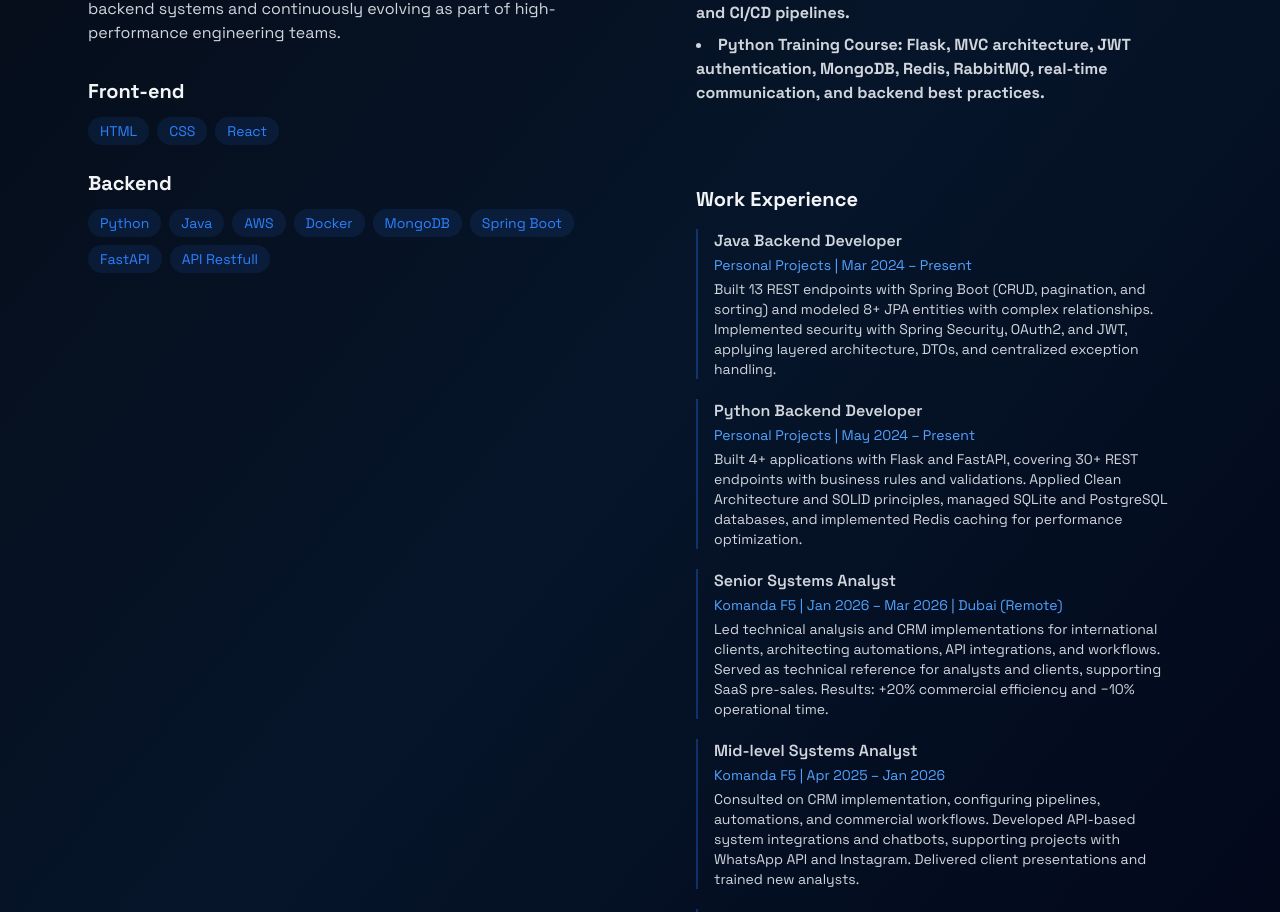
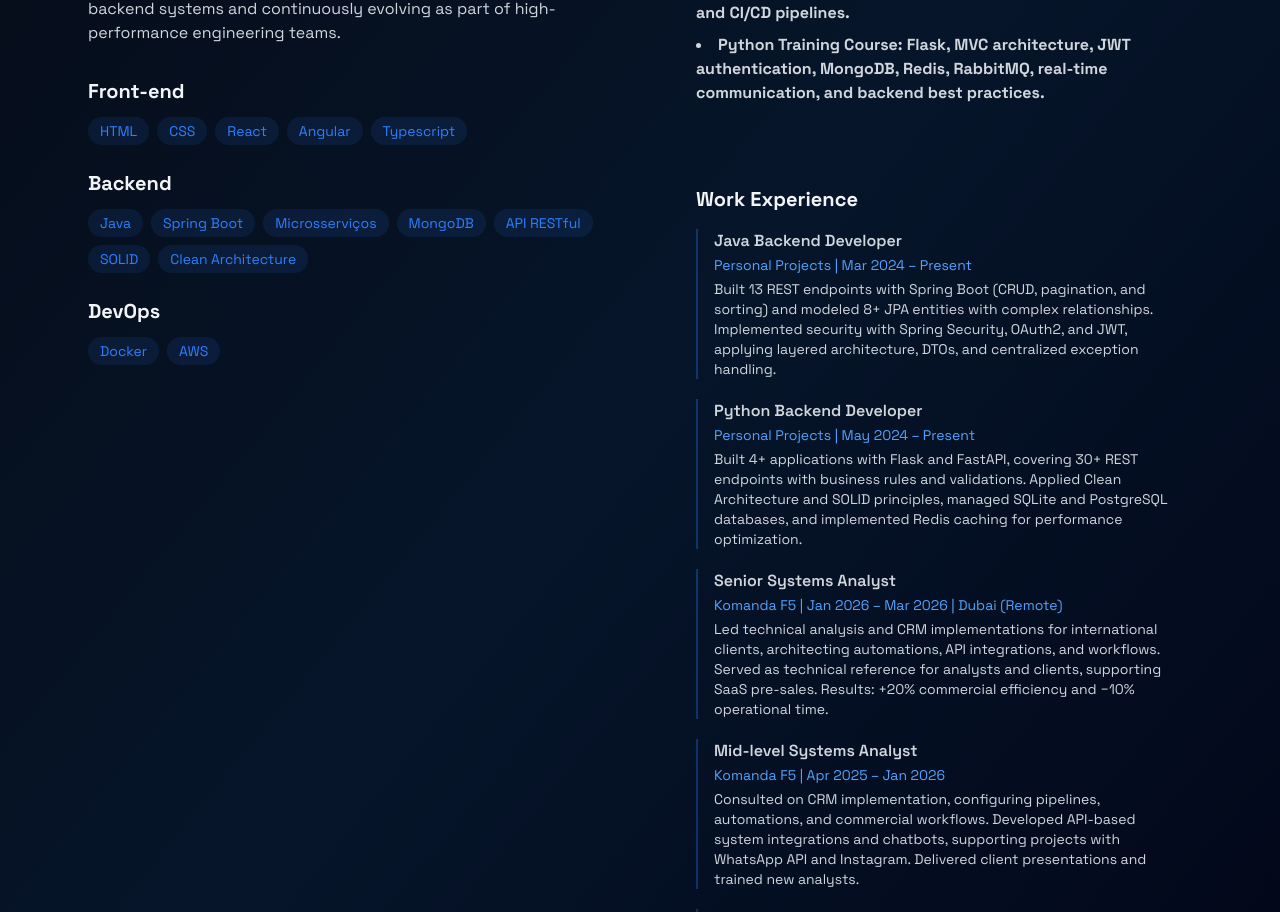
Before and after one commit to junior-bortolanza/portfolio-dev, a React (Vite) app: page / in a window 1280 px wide. Shown: the part 1183-2095 px from the top of the page. Built offline with nearby package versions, Linux system fonts and the light colour scheme.

Commit message:
Refactoring about section

```diff
--- a/src/components/sections/About.jsx
+++ b/src/components/sections/About.jsx
@@ -3,17 +3,21 @@ import { useTranslation } from "react-i18next";
 
 export const About = () => {
   const { t } = useTranslation();
-  const frontendSkills = ["HTML", "CSS", "React"];
+  const frontendSkills = ["HTML", "CSS", "React", "Angular", "Typescript"];
 
   const backendSkills = [
-    "Python",
     "Java",
-    "AWS",
+    "Spring Boot",
+    "Microsserviços",
+    "MongoDB",
+    " API RESTful",
+    "SOLID",
+    "Clean Architecture"
+  ];
+
+  const DevOps = [
     "Docker",
-    "MongoDB",
-    "Spring Boot",
-    "FastAPI",
-    "API Restfull"
+    "AWS"
   ];
 
   return (
@@ -53,7 +57,7 @@ export const About = () => {
               </div>
 
               {/* BACKEND */}
-              <div>
+              <div className="mb-6">
                 <h3 className="text-xl font-bold mb-3">{t("about.backendTitle")}</h3>
                 <div className="flex flex-wrap gap-2">
                   {backendSkills.map((tech) => (
@@ -67,6 +71,22 @@ export const About = () => {
                   ))}
                 </div>
               </div>
+
+              <div>
+                <h3 className="text-xl font-bold mb-3">{t("about.devopsTitle")}</h3>
+                <div className="flex flex-wrap gap-2">
+                  {DevOps.map((tech) => (
+                    <span
+                      key={tech}
+                      className="bg-blue-500/10 text-blue-500 py-1 px-3 rounded-full text-sm
+                                 hover:bg-blue-500/20 transition"
+                    >
+                      {tech}
+                    </span>
+                  ))}
+                </div>
+              </div>
+
             </div>
 
             {/* EDUCATION + WORK */}
--- a/src/i18n/locales/en.json
+++ b/src/i18n/locales/en.json
@@ -5,7 +5,6 @@
     "projects": "Projects",
     "contact": "Contact"
   },
-
   "hero": {
     "title": "Hi, I'm Junior",
     "description": "Java Backend Developer | Spring Boot\n\nI build secure and scalable REST APIs with Spring Security (JWT/OAuth2), JPA, and PostgreSQL, applying Clean Architecture and SOLID principles. Secondary stack in Python (FastAPI, Flask) for automations and integrations.",
@@ -13,7 +12,6 @@
     "contact": "Contact Me",
     "downloadCV": "Download CV"
   },
-
   "about": {
     "title": "About Me",
     "text": "Back-End Developer with hands-on experience building personal and real-world projects using Python (FastAPI) and Java (Spring Boot). I have developed 19 REST endpoints, implemented multiple MongoDB CRUD operations, and applied Clean Architecture, SOLID principles, and Repository Pattern. Experienced in entity modeling, transactions, pagination, DTOs, validation, and automated testing. Focused on delivering scalable, maintainable backend systems and continuously evolving as part of high-performance engineering teams.",
@@ -23,6 +21,7 @@
     "subtitle_3": "Python Training Course: Flask, MVC architecture, JWT authentication, MongoDB, Redis, RabbitMQ, real-time communication, and backend best practices.",
     "frontendTitle": "Front-end",
     "backendTitle": "Backend",
+    "devopsTitle": "DevOps",
     "workExperience": "Work Experience",
     "experience_1_role": "Java Backend Developer",
     "experience_1_meta": "Personal Projects | Mar 2024 – Present",
@@ -40,7 +39,6 @@
     "experience_5_meta": "Komanda F5 | Dec 2024 – Apr 2025",
     "experience_5_desc": "Participated in CRM implementation and configuration, including pipelines, automations, and chatbots. Supported API integrations, documented processes, and conducted client onboarding. Developed a technical case presented to leadership."
   },
-
   "projects": {
     "title": "Projects",
     "featured_project": "⭐ Featured Project",
@@ -57,7 +55,6 @@
     "view_github": "View on GitHub →",
     "coming_soon": "Coming soon on GitHub"
   },
-
   "contact": {
     "subtitle": "Shall we turn your idea into reality?",
     "name_label": "Name",
--- a/src/i18n/locales/pt.json
+++ b/src/i18n/locales/pt.json
@@ -5,7 +5,6 @@
     "projects": "Projetos",
     "contact": "Contato"
   },
-
   "hero": {
     "title": "Olá, eu sou o Junior",
     "description": "Desenvolvedor Backend Java | Spring Boot\n\nConstruo APIs REST seguras e escaláveis com Spring Security (JWT/OAuth2), JPA e PostgreSQL, aplicando Clean Architecture e SOLID. Stack secundária em Python (FastAPI, Flask) para automações e integrações.",
@@ -13,7 +12,6 @@
     "contact": "Fale Comigo",
     "downloadCV": "Baixar CV"
   },
-
   "about": {
     "title": "Sobre Mim",
     "text": "Desenvolvedor Back-End com experiência prática na criação de aplicações utilizando Java (Spring Boot) e Python (FastAPI, Flask). Experiência no desenvolvimento de APIs REST, modelagem com JPA, implementação de segurança com Spring Security, OAuth2 e JWT, além da aplicação de Clean Architecture e princípios SOLID. Atuação anterior como Analista de Sistemas, com experiência em automações, integrações via API e implementação de CRM, incluindo projetos internacionais. Focado em construir sistemas back-end escaláveis, sustentáveis e bem estruturados.",
@@ -23,6 +21,7 @@
     "subtitle_3": "Formação Backend Python: FastAPI, Flask, PostgreSQL, MongoDB, Redis e RabbitMQ",
     "frontendTitle": "Front-end",
     "backendTitle": "Backend",
+    "devopsTitle": "DevOps",
     "workExperience": "Experiência Profissional",
     "experience_1_role": "Desenvolvedor Backend Java",
     "experience_1_meta": "Projetos Próprios | mar 2024 – atual",
@@ -40,7 +39,6 @@
     "experience_5_meta": "Komanda F5 | dez 2024 – abr 2025",
     "experience_5_desc": "Participou da implementação e configuração de CRM, incluindo criação de pipelines, automações e chatbots. Apoiou integrações via API, documentou processos e realizou onboarding técnico de clientes. Desenvolveu um case técnico apresentado à liderança."
   },
-
   "projects": {
     "title": "Projetos",
     "featured_project": "⭐ Projeto destaque",
@@ -57,7 +55,6 @@
     "view_github": "Ver no GitHub →",
     "coming_soon": "Em breve no GitHub"
   },
-
   "contact": {
     "subtitle": "Vamos transformar sua ideia em realidade?",
     "name_label": "Nome",
```
Also changed, not shown: public/junior.jpg (deleted).
